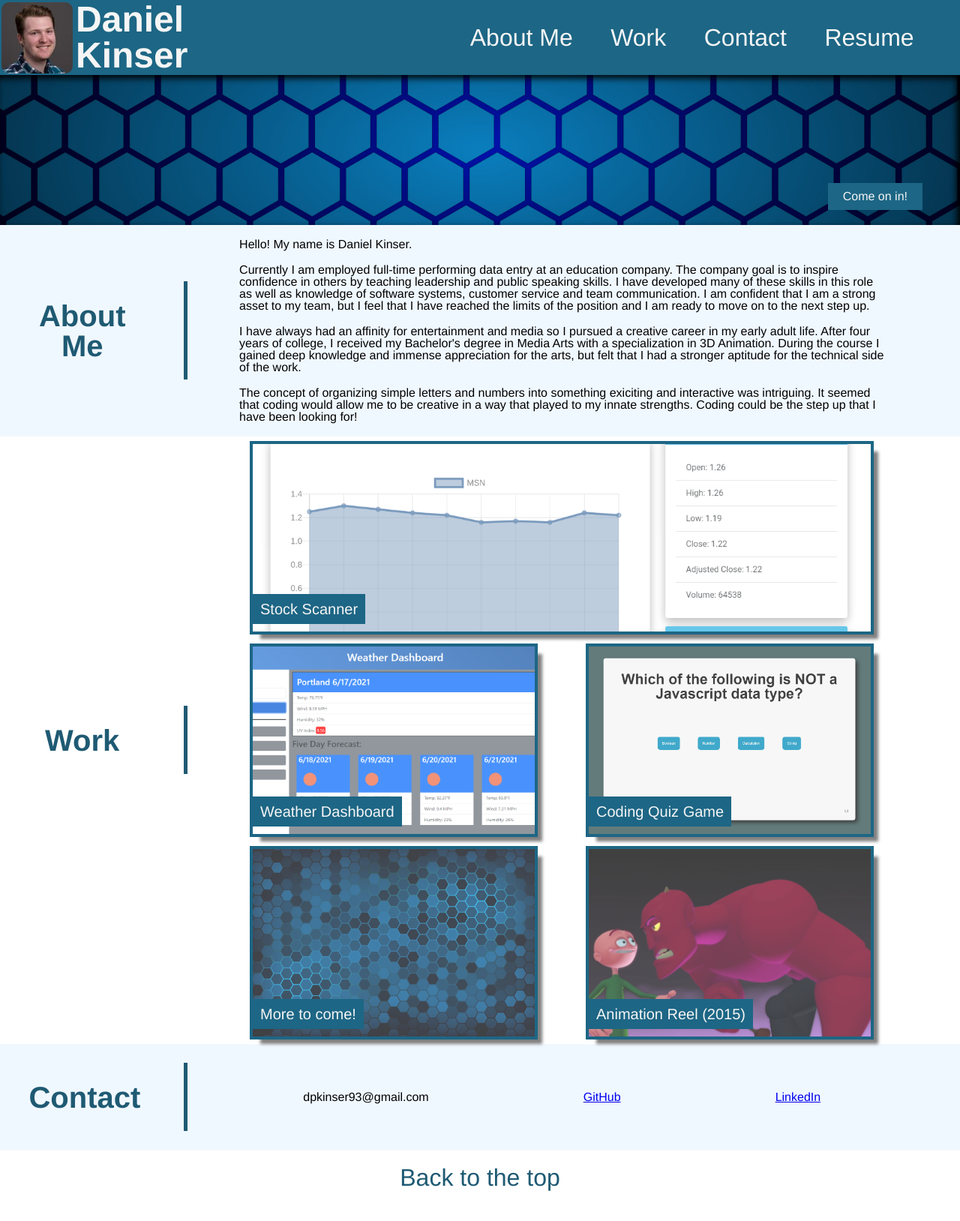
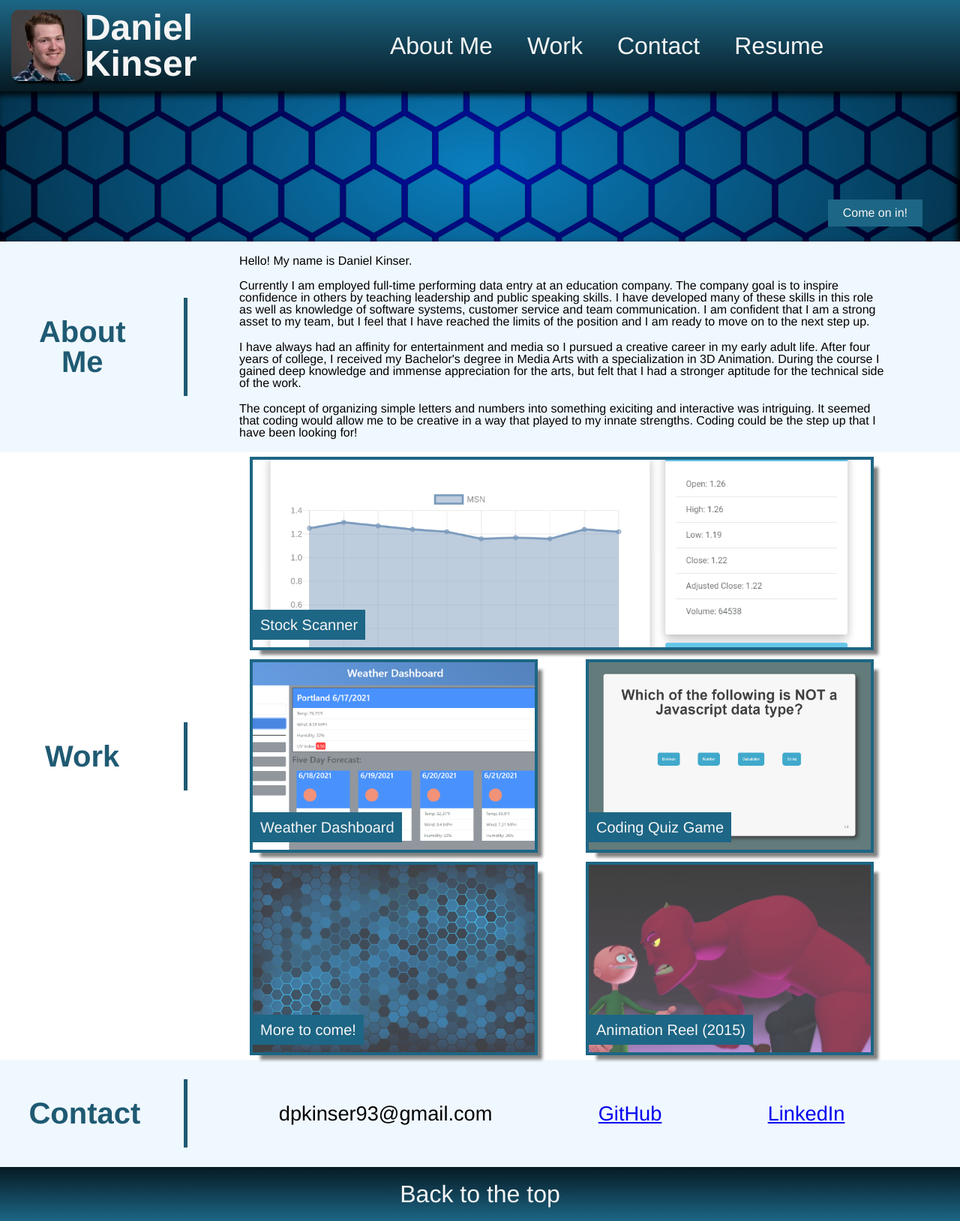
Before and after one commit to buneroskoviche/ProfessionalPortfolio, a plain HTML site: page index.html in a window 1280 px wide. Shown: the whole page at 75% size. Before the commit the page ends 1606 px from the top, so only its background shows below. Drawn offline with Linux system fonts and the light colour scheme.

Commit message:
formatting changes

```diff
--- a/assets/css/media.css
+++ b/assets/css/media.css
@@ -5,17 +5,21 @@
     header {
         height: auto;
         flex-direction: column;
+        padding-bottom: 2%;
     }
 
     /* Center align the name and photo in the header */
     .avatar {
         display: block;
         text-align: center;
+        margin-bottom: 1%;
     }
 
     /* Remove unnecessary margins from the avatar */
     .avatar img {
         margin-left: 0%;
+        margin-top: 2%;
+        margin-bottom: 2%;
     }
 
     /* Remove unnecesssary margins from my name */
@@ -37,6 +41,7 @@
     /* Resize the margins for the category details to better fit the screen */
     .details {
         margin-left: 0%;
+        padding-bottom: 3%;
         width: 90%;
     }
     }
--- a/assets/css/style.css
+++ b/assets/css/style.css
@@ -6,18 +6,19 @@
 /* Defining the header bar size and display */
 header {
     width: 100%;
-    height: 100px;
+    height: auto;
     display: flex;
     align-items: center;
     justify-content: space-between;
     color: var(--secondaryColor);
-    background-color: var(--mainColor);
+    background-image: linear-gradient(0deg, #061a23, var(--mainColor));
 }
 
 /* Aligning for the photo and my name */
 .avatar {
     display: flex;
     align-items: center;
+    margin: 1%;
 }
 
 /* Header photo settings */
@@ -25,6 +26,7 @@ header {
     height: 95px;
     margin-left: 2px;
     border-radius: 10px;
+    box-shadow: 3px 3px 3px black;
 }
 
 /* Header name text settings */
@@ -36,18 +38,26 @@ header {
 
 /* Aligning navigation links */
 nav {
-    margin-right: 3%;
-    width: auto;
+    display: flex;
+    justify-content: center;
+    width: 95%;
 }
 
 /* Display list items side by side */
 ul li{
     display: inline-block;
-    margin: 0px 20px;
+    margin: 5px 20px;
+}
+
+/* Space the header links */
+header ul {
+    display: flex;
+    flex-wrap: wrap;
+    justify-content: center;
 }
 
 /* Style the dividing hexagons */
-.divider-img {
+.hero {
     width: 100%;
     height: 200px;
     background-image: url("../images/hexagons3.jpg");
@@ -58,7 +68,7 @@ ul li{
 }
 
 /* Place a subtitle over the divier hexagons using absolute position*/
-.divider-img p {
+.hero p {
     position: absolute;
     color: var(--secondaryColor);
     bottom: 20px;
@@ -99,6 +109,10 @@ h2 {
     display: flex;
     flex-wrap: wrap;
     justify-content: space-around;
+}
+
+#contact .details {
+    font-size: 170%;
 }
 
 /* 'About me' text spacing */
@@ -158,12 +172,13 @@ section p {
 footer {
     display: flex;
     justify-content: center;
+    background-image: linear-gradient(180deg, #061a23, var(--mainColor));
 }
 
 /* Format the footer link */
 footer a{
     font-size: 200%;
     text-decoration: none;
-    color: var(--textMain);
+    color: var(--secondaryColor);
     margin: 20px;
 }
--- a/index.html
+++ b/index.html
@@ -38,7 +38,7 @@
         </nav>
     </header>
 
-    <div class="divider-img">
+    <div class="hero">
         <p>Come on in!</p>
     </div>
 
```
